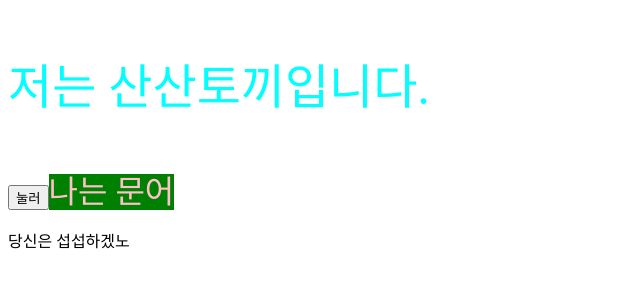
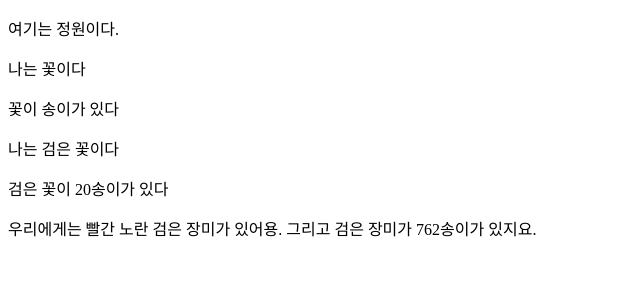
Before and after one commit to sansantokki762/react, a React (Vite) app in the folder homework1/: page / in a window 1280 px wide. Shown: the top 300 px of the page, without its empty margins (0-640 px from the left). Built offline with nearby package versions, Linux system fonts and the light colour scheme.

Commit message:
컴토넌트와 props

```diff
--- /dev/null
+++ b/homework1/src/Flower.jsx
@@ -0,0 +1,12 @@
+function Flower (props) { //props를 통해서 반칸에 원하는 거 넣을 수 있음.
+
+  return(
+<div>
+    <p>나는 {props.color} 꽃이다</p>
+    <p> {props.color} 꽃이 {props.amount}송이가 있다</p> {/*두 개 이상 넣어도 괜츈*/}
+
+</div>
+   )
+}
+
+export default Flower; //내보냄
--- a/homework1/src/main.jsx
+++ b/homework1/src/main.jsx
@@ -60,8 +60,10 @@ function Intro/*함수 이름에는 무조건 대문자로 시작*/() {
 
   const age = 99
   let result; //사용하는 변수는 선언을 해야 한다.//
-  if (age >= 30) {
-    result = "섭섭하겠노" //if문은 result안에 사용할 수 없어서 밖에다 써서 이렇게 함//
+  if (age
+     >= 30) {
+    result
+     = "섭섭하겠노" //if문은 result안에 사용할 수 없어서 밖에다 써서 이렇게 함//
   } else {
     result = "안 섭섭하겠노"
   }
@@ -81,7 +83,37 @@ function Intro/*함수 이름에는 무조건 대문자로 시작*/() {
   )
 }
 
+///////////////////////////////////////////////////////////////////////
+
+//숙 3//
+
+import Flower from './Flower.jsx' //불러옴
+
+function Garden() {
+  return (
+    <>
+      <p>여기는 정원이다.</p>
+      <Flower/> {/*여기 안에 다른 컴포넌트를 넣을 수 있음*/}
+      <Flower color = "검은" amount={20}/> {/*props도 여기에 넣을 수 있음*/}
+      <Flower1 color = {a} types = {b} /> {/*배열이나 객체에 접근시 이렇게 함*/}
+    </>
+  )
+}
+
+function Flower1(props) {
+  return(
+    <>
+      <p>
+        우리에게는 {props.color[0]} {props.color[1]} {props.color[2]} 장미가
+        있어용. 그리고 검은 {props.types.kind}가 {props.types.amount}송이가 있지요.
+      </p>
+    </>
+   )
+}
+
+const a = ["빨간","노란", "검은"] //배열
+const b = {kind: "장미", amount: 762} //객체
 
 createRoot(document.getElementById('root')).render/* body를 랜더함*/ (
-    <Intro/>
+    <Garden/>
 )
```
